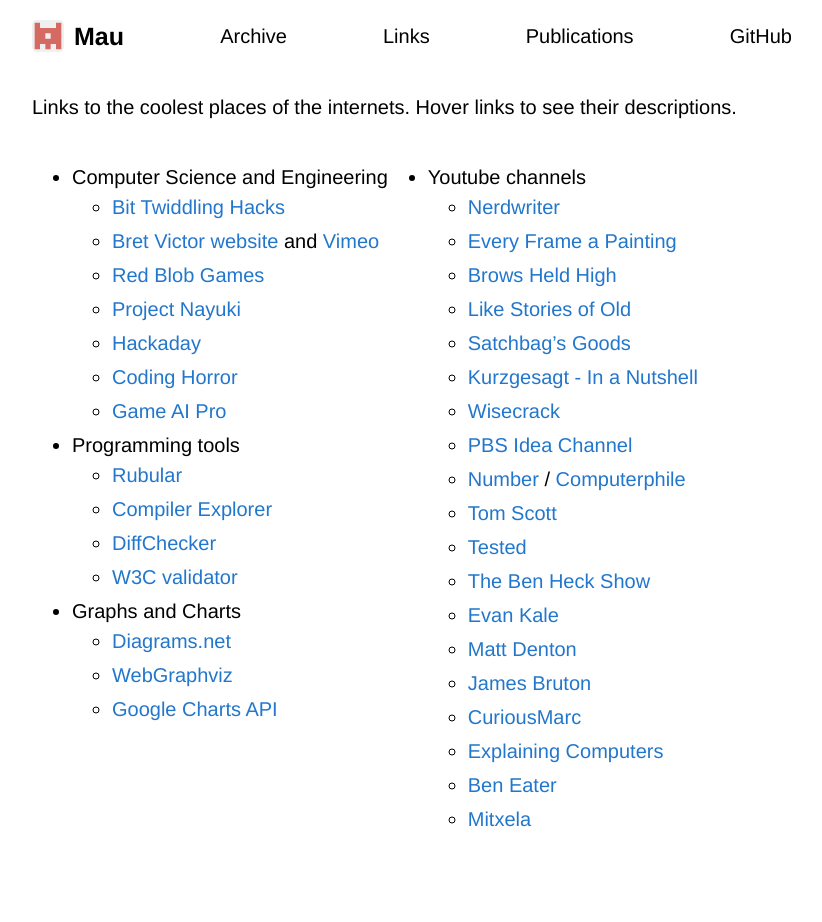
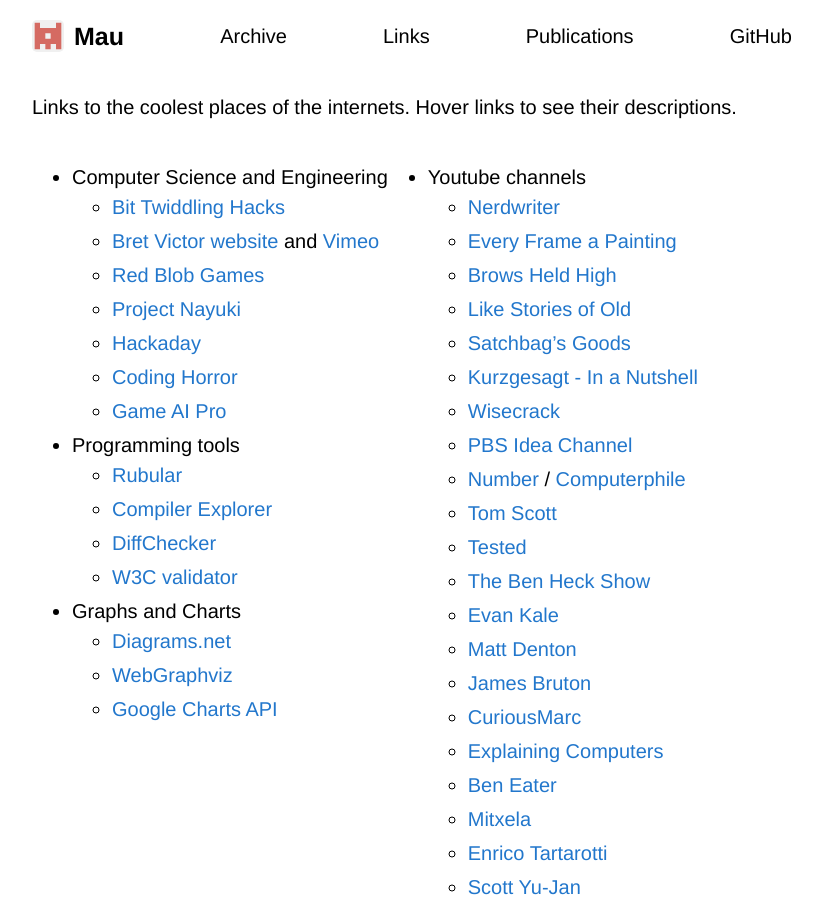
Before and after one commit to Maumagnaguagno/maumagnaguagno.github.io, a Jekyll site: the page built from links.md, in a window 1280 px wide. Shown: the whole page, without its empty margins (228-1050 px from the left). Built offline with Jekyll 4.4.1, drawn with Linux system fonts in a browser that asks for light colours; our own code applies the rules of GitHub Pages for plain Markdown files; before the commit the page ends 900 px from its top, so only the background shows below that.

Commit message:
Add youtube channels to Links

```diff
--- a/links.md
+++ b/links.md
@@ -48,4 +48,6 @@ Hover links to see their descriptions.
   - [Explaining Computers](https://www.youtube.com/user/explainingcomputers "Clear explanations about hardware and software")
   - [Ben Eater](https://www.youtube.com/c/beneater "Low-level computing tutorials")
   - [Mitxela](https://www.youtube.com/c/mitxela/ "Video and Sound-based projects")
+  - [Enrico Tartarotti](https://www.youtube.com/@enricotartarotti "Uncovering the design and psychology behind tech")
+  - [Scott Yu-Jan](https://www.youtube.com/@ScottYuJan "Making art and design stuff")
 </div>
```
